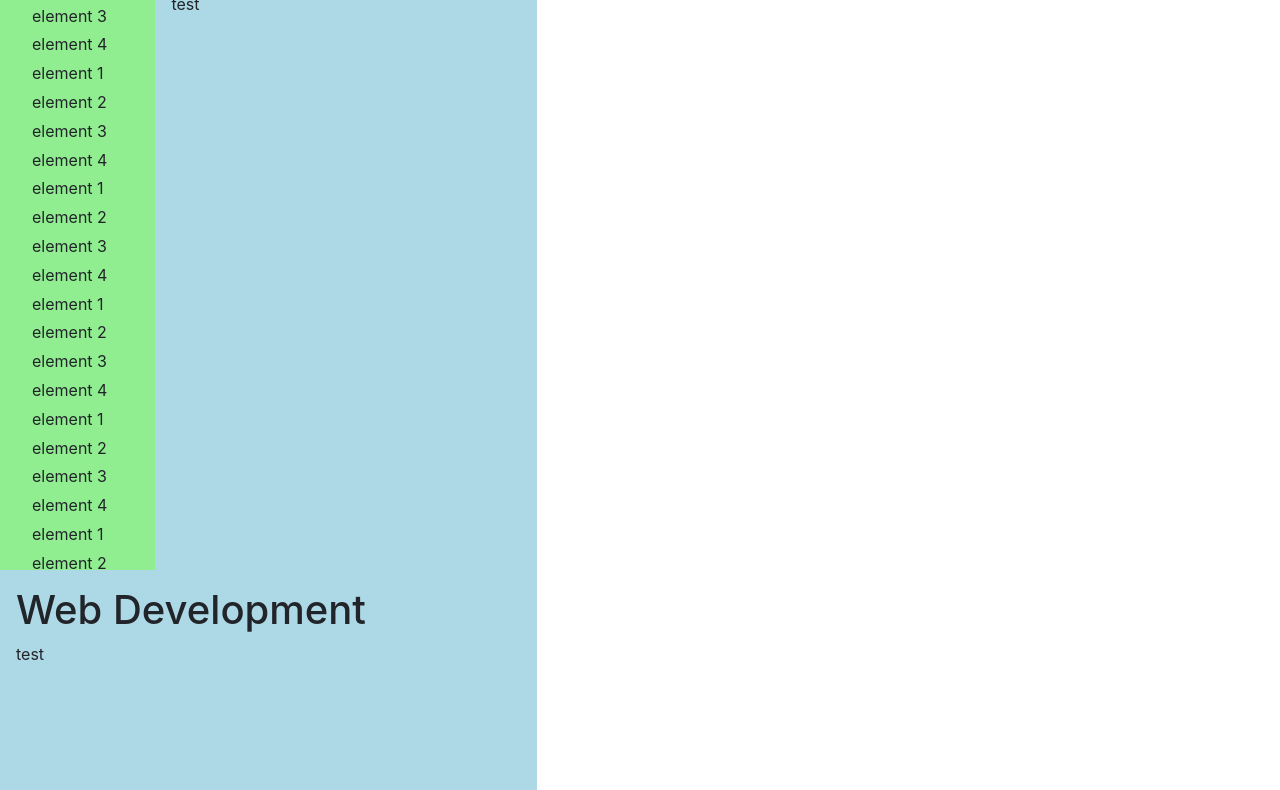
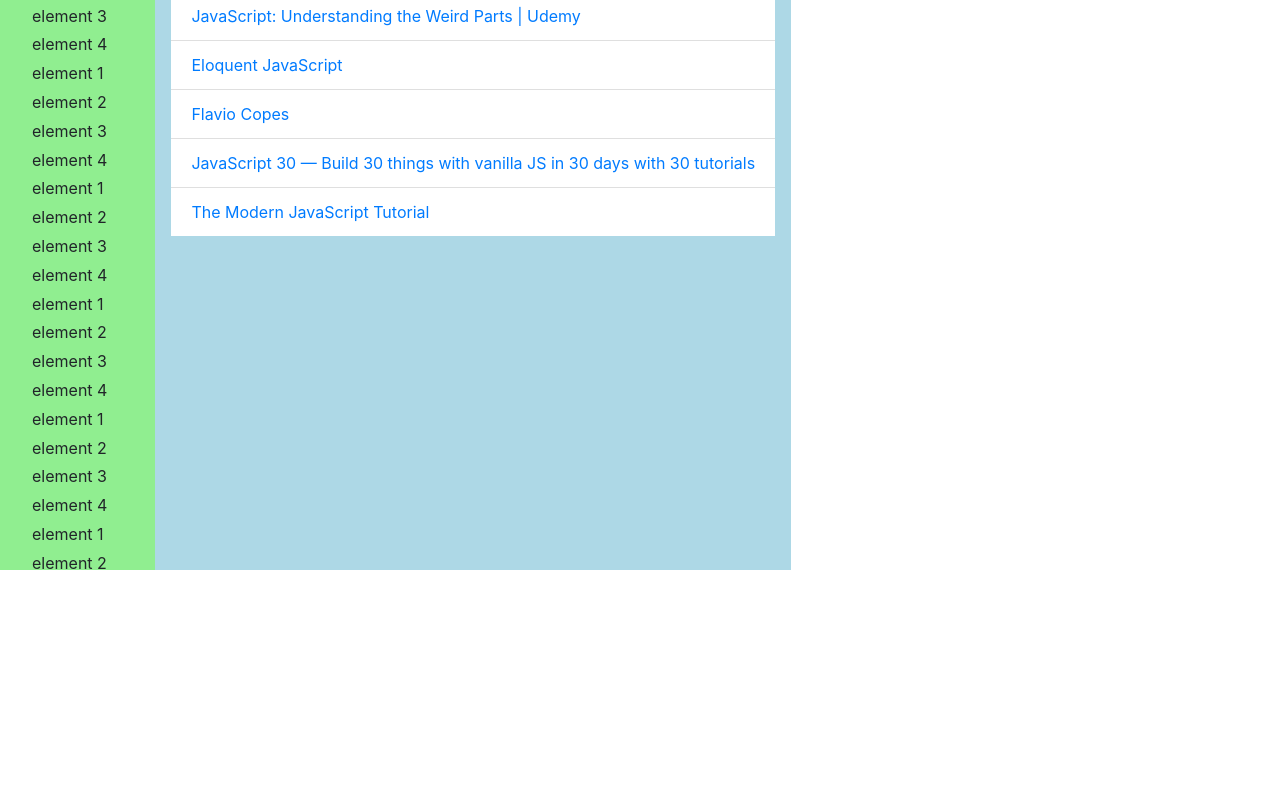
Before and after one commit to cd4d/webdev-resources, a React app in the folder frontend/: page / in a window 1280 px wide. Shown: the part 230-1020 px from the top of the page. After the commit the page ends 800 px from the top, so only its background shows below. Built offline with nearby package versions, Linux system fonts and the light colour scheme.

Commit message:
Routes with mock DB

```diff
--- a/frontend/src/DB/html-css.json
+++ b/frontend/src/DB/html-css.json
@@ -1,5 +1,5 @@
 {
-  "topic": "html",
+  "topic": "HTML",
   "title": "HTML/CSS",
   "sublevels": [],
   "links": [
--- a/frontend/src/app/App.css
+++ b/frontend/src/app/App.css
@@ -24,7 +24,9 @@
 .content {
   flex-grow: 1; /*ensures that the container will take up the full height of the parent container*/
   overflow-y: auto; /*adds scroll to this container*/
+  align-items: center;
 }
+
 
 /* Media queries  */
 @media (max-width: 505px) {
--- a/frontend/src/app/App.js
+++ b/frontend/src/app/App.js
@@ -1,30 +1,44 @@
 import React from "react";
-import {
-  BrowserRouter as Router,
-  Switch,
-  Route,
-  NavLink,
-} from "react-router-dom";
+import { Switch, Route } from "react-router-dom";
+import webdev from "../DB/web-development.json";
+import node from "../DB/node.json";
+import javascript from "../DB/javascript.json";
+import HTML from "../DB/html-css.json";
+import python from "../DB/python.json";
 import Header from "./Header";
 import Sidebar from "./Sidebar";
 import Main from "./Main";
 import "./App.css"; // keep last for CSS order
+const mockDB = [
+  { ...webdev },
+  { ...node },
+  { ...javascript },
+  { ...HTML },
+  { ...python },
+];
+
 function App() {
   return (
     <>
       <Header />
       <div className="lower">
         <Sidebar />
-        <Main />
+
+        <Switch>
+          <Route
+            exact
+            path="/"
+            render={() => <Main topic="javascript" />}
+          ></Route>
+          <Route
+            exact
+            path="/:topic"
+            render={(routeProps) => <Main {...routeProps} mockDB={mockDB} />}
+          ></Route>
+        </Switch>
       </div>
-
-
-
-      <Switch>
-        <Route exact path="/" render={() => <Main topic="javascript" />}></Route>
-        <Route exact path="/:topic" render={(routeProps) => <Main {...routeProps} />}></Route>
-      </Switch>
-    </>)
+    </>
+  );
 }
 
 export default App;
--- a/frontend/src/app/Main.js
+++ b/frontend/src/app/Main.js
@@ -1,36 +1,52 @@
 import React from "react";
 import "./main.css";
 //import Lorem from "./tests/lorem"
-import webdev from "../DB/web-development.json"
-import node from "../DB/node.json"
-import javascript from "../DB/javascript.json"
-import HTML from "../DB/html-css.json"
 import { v4 as uuidv4 } from "uuid";
 
-const displayLinks = (topic) => {
-  const fileData = ''
-  //console.log(topic.links);
-  return topic
-  //return topic.links.map((link) => { return <a key={uuidv4()} href={link.url}>{link.title}</a> })
+// returns the whole data for each topic from mockDB in App
+const getTopicData = (dataBase,topicToFind) => {
+  const topicFound = dataBase.find(x => x.topic === topicToFind);
+ return topicFound
+};
+const displayLinks= (topic) =>{
+  return topic.links.map((link) => { return <li key={uuidv4()} className="list-group-item"><a  href={link.url}>{link.title}</a></li> })
 }
-let displayedData = "test"
 export default function (props) {
+  let topicInDB=""
+  if(props.match) { topicInDB = getTopicData(props.mockDB,props.match.params.topic)}
+  const defaultData = {topic: "web resources",
+  title: "Web resources",
+  links: [
+      {
+          "title": "JavaScript: Understanding the Weird Parts | Udemy",
+          "url": "https://www.udemy.com/course/understand-javascript/?couponCode=6118495DE2F1408C71A1"
+      },
+      {
+          "title": "Eloquent JavaScript",
+          "url": "http://eloquentjavascript.net/"
+      },
+      {
+          "title": "Flavio Copes",
+          "url": "https://flaviocopes.com"
+      },
+      {
+          "title": "JavaScript 30 — Build 30 things with vanilla JS in 30 days with 30 tutorials",
+          "url": "https://javascript30.com/"
+      },
+      {
+          "title": "The Modern JavaScript Tutorial",
+          "url": "https://javascript.info/"
+      }
+  ]}
+  const displayedData = topicInDB ? topicInDB : defaultData
 
-  {
-    if (props.match) { // use params only if coming from non empty request
-      console.log("Match!");
-      const topic = props.match.params.topic
-      displayedData = displayLinks(topic)
-    }
-  }
+    return (
 
-  console.log(props);
-  return (
+      <div className="main content column">
+        <h1>{displayedData.title}</h1>
+  <ul className="list-group list-group-flush">{displayLinks(displayedData)}</ul>
+      </div>
+    );
 
-    <div className="main content column">
-      <h1>{webdev.title}</h1>
-      <p>{displayedData}</p>
 
-    </div>
-  );
 }
--- a/frontend/src/app/Ribbon.js
+++ b/frontend/src/app/Ribbon.js
@@ -1,9 +1,5 @@
 import React from "react";
-import Main from "./Main";
 import {
-  BrowserRouter as Router,
-  Switch,
-  Route,
   NavLink,
 } from "react-router-dom";
 import Subject from "./Subject";
@@ -11,15 +7,15 @@
 import { v4 as uuidv4 } from "uuid";
 import "./ribbon.css";
 export default function () {
-  const titles = subjects.map((sub) => Object.keys(sub));
+  const topics = subjects.map((sub) => Object.keys(sub));
   return (
     <>
       <nav className="ribbon">
         <ul className="subjects-ribbon">
-          {titles.map((title) => (
+          {topics.map((topic) => (
             <li className="subject btn btn-outline-dark mr-3" key={uuidv4()}>
-              <NavLink className="nav-link" to={`/${title}`}>
-                <Subject subjectTitle={title} />
+              <NavLink className="nav-link" to={`/${topic}`}>
+                <Subject subjectTitle={topic} />
               </NavLink>
             </li>
           ))}
```
Also changed, not shown: frontend/src/app/main.css (line endings or trailing spaces).
